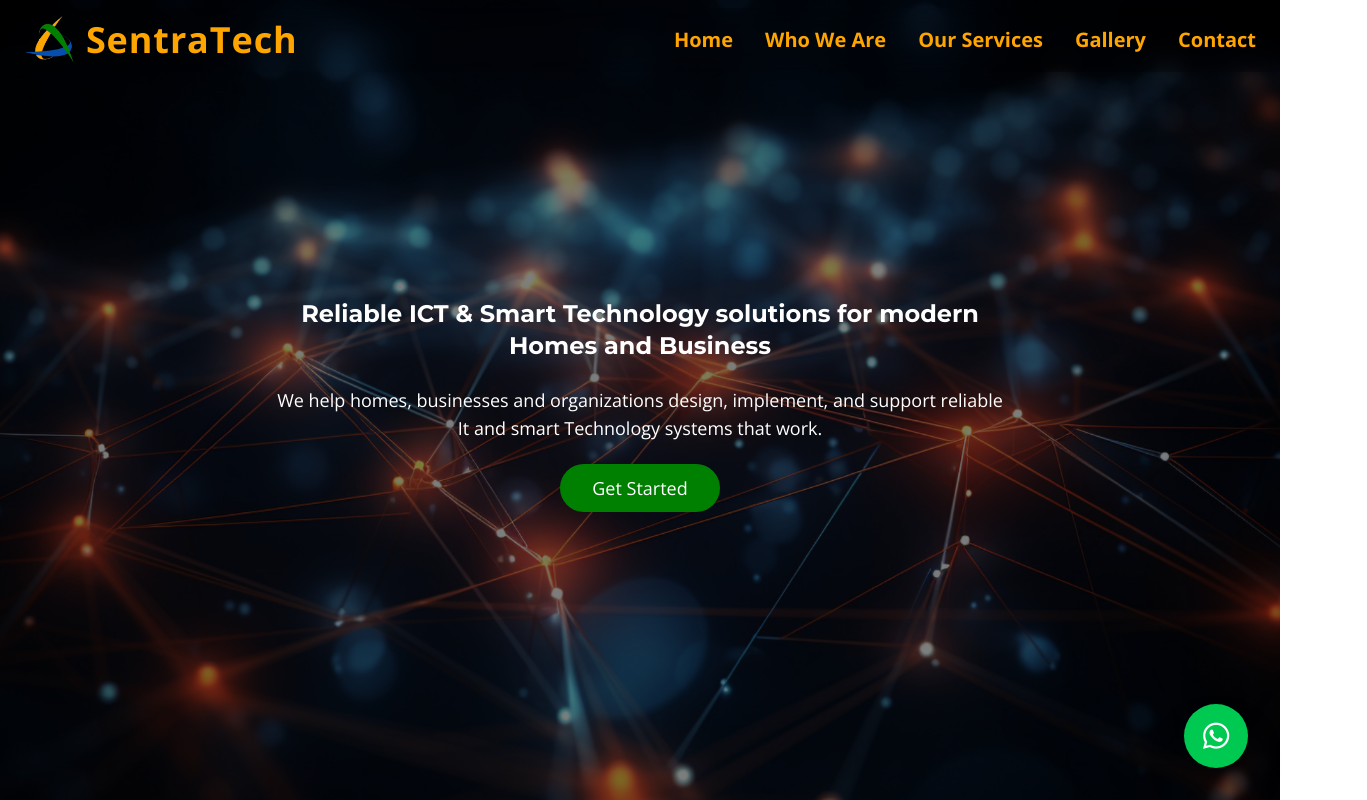
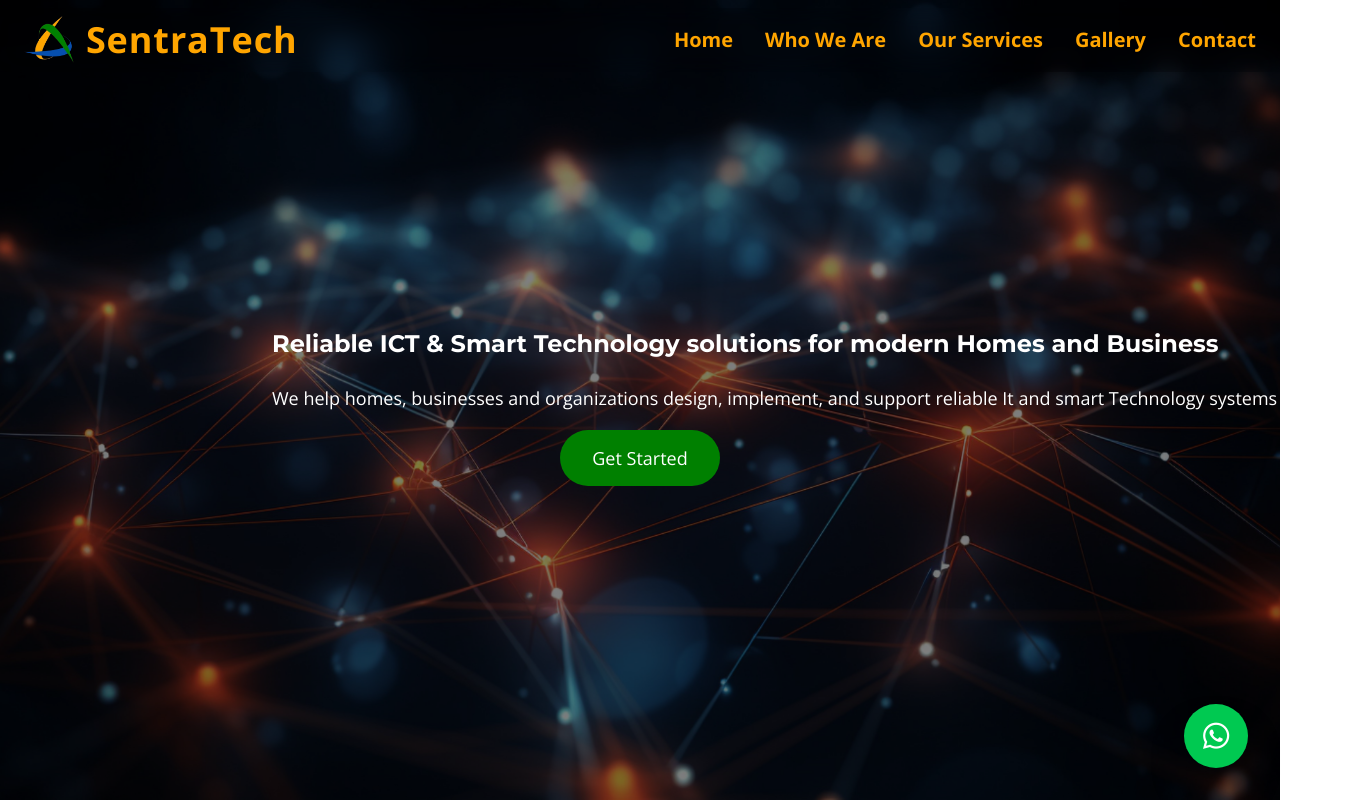
Before and after one commit to Yvonne-muthoni/Sentra, a React (Vite) app: page / in a window 1280 px wide. Shown: the top 800 px of the page, 1367 px wide, since content can reach past the window. Built offline with nearby package versions, Linux system fonts and the light colour scheme.

Commit message:
added a new file

```diff
--- a/src/App.jsx
+++ b/src/App.jsx
@@ -5,6 +5,7 @@ import WhoWeAre from "./components/WhoWeAre"; // remove if you merged into Homep
 import Services from "./components/Services";
 import Gallery from "./components/Gallery";
 import Contact from "./components/Contact";
+import Footer from "./components/Footer";
 
 
 function App() {
@@ -28,6 +29,8 @@ function App() {
       {/* Contact Section */}
       <Contact />
 
+      {/* Footer */}
+      <Footer />
     </div>
   );
 }
--- /dev/null
+++ b/src/components/Footer.jsx
@@ -0,0 +1,27 @@
+import { motion } from "framer-motion";
+
+const Footer = () => {
+  const currentYear = new Date().getFullYear();
+
+  return (
+    <footer className="bg-white-700 text-black py-8">
+      <div className="max-w-7xl mx-auto px-6 text-center">
+        <motion.div
+          initial={{ opacity: 0 }}
+          whileInView={{ opacity: 1 }}
+          transition={{ duration: 0.6 }}
+          viewport={{ once: true }}
+        >
+          <p className="text-[#FFA500]-400 text-sm md:text-base">
+            &copy; 2024 Sentra Tech. All rights reserved.
+          </p>
+          <p className="text-[#FFA500]-500 text-sm md:text-sm mt-2">
+            Reliable ICT & Smart Technology Solutions
+          </p>
+        </motion.div>
+      </div>
+    </footer>
+  );
+};
+
+export default Footer;
--- a/src/components/Homepage.jsx
+++ b/src/components/Homepage.jsx
@@ -18,12 +18,14 @@ const Homepage = () => {
         transition={{ duration: 1 }}
         className="relative z-10 max-w-3xl px-4"
       >
-        <h1 className="text-lg sm:text-3xl md:text-2xl font-bold text-white mb-6">Reliable ICT & Smart Technology solutions for modern Homes and Business</h1>
-        <p className="text-lg sm:text-xl md:text-lg text-white mb-8">We help homes, businesses and organizations design, implement, and support reliable It and smart Technology systems that work.</p>
+      <h1 className="whitespace-nowrap text-lg sm:text-3xl md:text-2xl font-bold text-white mb-6">
+  Reliable ICT & Smart Technology solutions for modern Homes and Business
+</h1>
+        <p className="whitespace-nowrap text-lg sm:text-xl md:text-lg text-white mb-8">We help homes, businesses and organizations design, implement, and support reliable It and smart Technology systems that work.</p>
 
         <a
           href="#whoweare"
-          className="bg-[#008000] text-white px-6 sm:px-8 py-3 rounded-full text-base sm:text-lg hover:bg-[#0000FF] transition"
+          className="bg-[#008000] text-white px-6 sm:px-8 py-4 rounded-full text-base sm:text-lg hover:bg-[#0000FF] transition,allign-center"
         >
           Get Started
         </a>
--- a/src/components/Services.jsx
+++ b/src/components/Services.jsx
@@ -48,7 +48,7 @@ export default function Services() {
 
   return (
     <section id="services" className="py-16 bg-white">
-      <div className="max-w-7xl mx-auto px-6 text-center">
+      <div className="max-w-10xl mx-auto px-6 text-center">
 
         <h2 className="text-4xl font-bold text-[#008000] mb-4">
           Our Core Services
```
